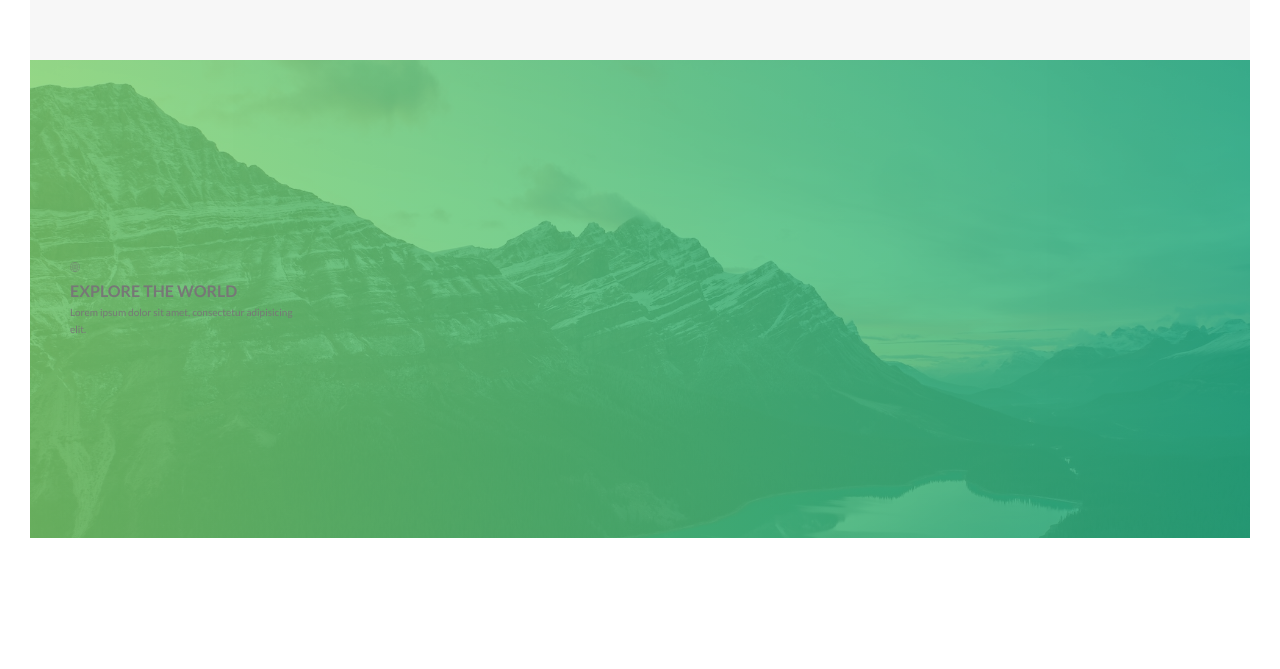
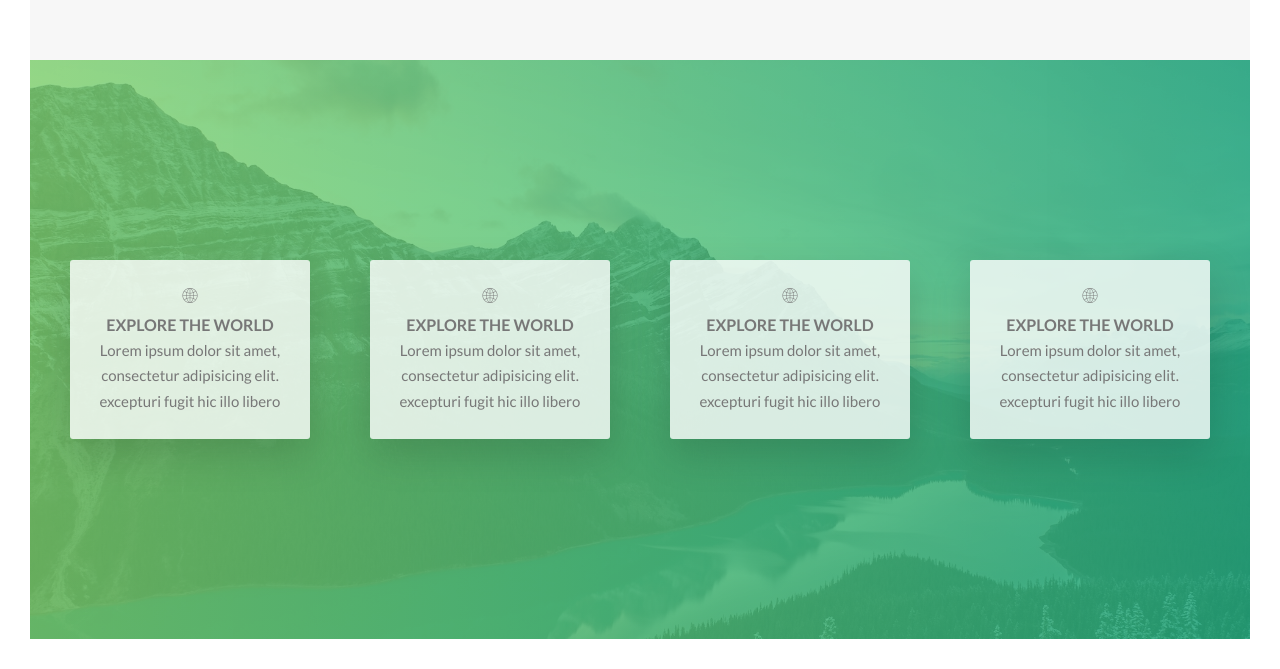
Before and after one commit to david2999999/CSS-SASS, a website: page Advanced-CSS-SASS-Udemy/Natours/index.html in a window 1280 px wide. Shown: the part 1524-2193 px from the top of the page. Before the commit the page ends 2092 px from the top, so only its background shows below. Drawn offline with Linux system fonts and the light colour scheme.

Commit message:
feature box sizing

```diff
--- a/Advanced-CSS-SASS-Udemy/Natours/index.html
+++ b/Advanced-CSS-SASS-Udemy/Natours/index.html
@@ -76,7 +76,38 @@
                             <i class="feature-box__icon icon-basic-world"></i>
                             <h3 class="heading-tertiary">Explore the world</h3>
                             <p class="feature-box__text">
-                                Lorem ipsum dolor sit amet, consectetur adipisicing elit.
+                                Lorem ipsum dolor sit amet, consectetur
+                                adipisicing elit. excepturi fugit hic illo libero
+                            </p>
+                        </div>
+                    </div>
+                    <div class="col-1-of-4">
+                        <div class="feature-box">
+                            <i class="feature-box__icon icon-basic-world"></i>
+                            <h3 class="heading-tertiary">Explore the world</h3>
+                            <p class="feature-box__text">
+                                Lorem ipsum dolor sit amet, consectetur
+                                adipisicing elit. excepturi fugit hic illo libero
+                            </p>
+                        </div>
+                    </div>
+                    <div class="col-1-of-4">
+                        <div class="feature-box">
+                            <i class="feature-box__icon icon-basic-world"></i>
+                            <h3 class="heading-tertiary">Explore the world</h3>
+                            <p class="feature-box__text">
+                                Lorem ipsum dolor sit amet, consectetur
+                                adipisicing elit. excepturi fugit hic illo libero
+                            </p>
+                        </div>
+                    </div>
+                    <div class="col-1-of-4">
+                        <div class="feature-box">
+                            <i class="feature-box__icon icon-basic-world"></i>
+                            <h3 class="heading-tertiary">Explore the world</h3>
+                            <p class="feature-box__text">
+                                Lorem ipsum dolor sit amet, consectetur
+                                adipisicing elit. excepturi fugit hic illo libero
                             </p>
                         </div>
                     </div>
--- a/Advanced-CSS-SASS-Udemy/Natours/sass/components/_feature-box.scss
+++ b/Advanced-CSS-SASS-Udemy/Natours/sass/components/_feature-box.scss
@@ -1,4 +1,11 @@
 .feature-box {
+  background-color: rgba($color-white, .8);
+  font-size: 1.5rem;
+  padding: 2.5rem;
+  text-align: center;
+  border-radius: 3px;
+  box-shadow: 0 1.5rem 4rem rgba($color-black, .15);
+
   &__icon {
 
   }
```
Also changed, not shown: Advanced-CSS-SASS-Udemy/Natours/css/style.css.
